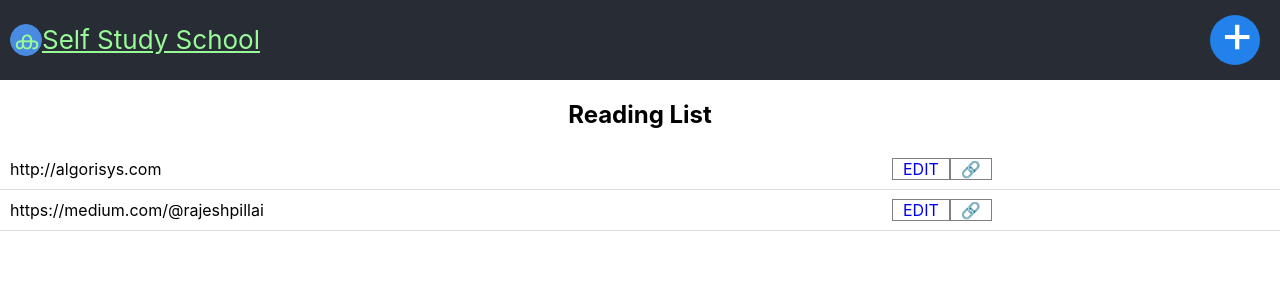
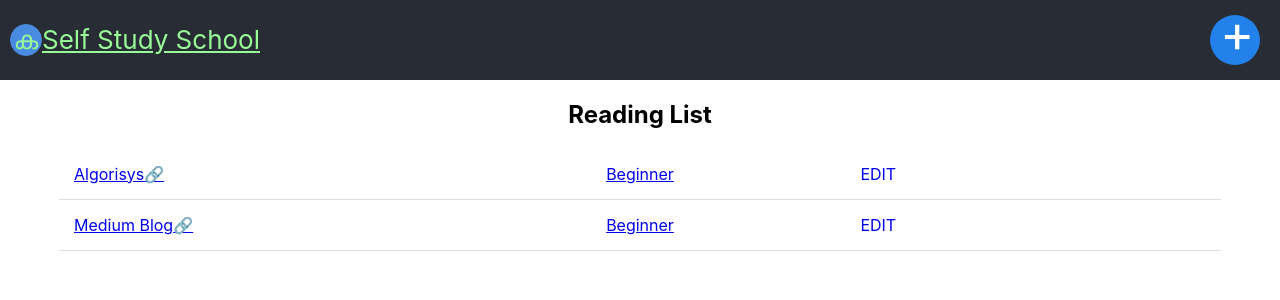
Before and after one commit to rajeshpillai/fullstack-react-hooks, a React (Create React App) app: page / in a window 1280 px wide. Shown: the top 300 px of the page. Built offline with nearby package versions, Linux system fonts and the light colour scheme.

Commit message:
CSS Updates

```diff
--- a/src/App.css
+++ b/src/App.css
@@ -43,7 +43,6 @@
 
 .btn {
   user-select: none;
-  outline: none;
   padding:10px;
   border: 0;
   background:none;
@@ -77,6 +76,7 @@
 
 .btn-default {
   background-color: rgb(35, 129, 236);
+  color: white;
 }
 
 .btn-round:hover{
--- a/src/App.js
+++ b/src/App.js
@@ -7,8 +7,8 @@ import Button from './components/button';
 
 
 const defaultState = [
-  { id: 1, url: "http://algorisys.com", title: "Algorisys", desc: "", category:"" },
-  { id: 2,url: "https://medium.com/@rajeshpillai", title: "Medium Blog",desc: "", category:""  },
+  { id: 1, url: "http://algorisys.com", title: "Algorisys", desc: "", category:"Beginner" },
+  { id: 2,url: "https://medium.com/@rajeshpillai", title: "Medium Blog",desc: "", category:"Beginner"  },
 
 ];
 function App() {
--- a/src/features/posts/post.js
+++ b/src/features/posts/post.js
@@ -4,11 +4,12 @@ import { BrowserRouter as Router, Route, Link } from 'react-router-dom'
 export function Post({ post }) {
   return (
     <div className="post">
-      <span className="post-url">{post.url}</span>
+      <a href={post.url} className="post-url"
+        target="_blank" title="open in new window">{post.title}🔗</a>
+      <Link to="">{post.category}</Link>
 
       <div className="post-actions">
         <Link className="post-edit-link" to={`/posts/edit/${post.id}`}>EDIT</Link>
-        <a href={post.url} className="post-open-new" target="_blank" title="open in new window">🔗</a>
       </div>
     </div>);
 }
--- a/src/features/posts/posts.css
+++ b/src/features/posts/posts.css
@@ -44,33 +44,30 @@
 }
 
 .post {
+  width:90%;
+  margin: 0 auto;
   border-bottom: 1px solid rgb(226, 220, 220);
-  text-align: left;
   display: flex;
   flex-direction: row;
   flex-wrap: wrap;
-  align-content: space-around;
+  justify-content: space-between;
+  padding: 5px;
+}
+
+.post > * {
   padding: 10px;
+  width:30%;
 }
 
 .post-url {
-  flex-basis: 70%;
-  flex-grow: 1;
-  flex-shrink:0;
+  text-align: left;
 }
 
 .post-edit-link,.post-open-new{
-  padding: 0 10px;
-  border: 1px solid gray;
   text-decoration: none;
-  margin-left: auto;
-  text-align: center;
 }
 
 .post-actions {
-  flex-basis: 30%;
+  display: flex;
+  flex-wrap: wrap
 }
-
-.form-field .btn-default {
-  min-width: 120px;
-}
--- a/src/features/posts/posts.js
+++ b/src/features/posts/posts.js
@@ -1,5 +1,6 @@
 import React from 'react';
 import { Post } from './post';
+
 export function Posts({ posts }) {
   return posts.map((post) => {
     return <Post post={post} />;
```
